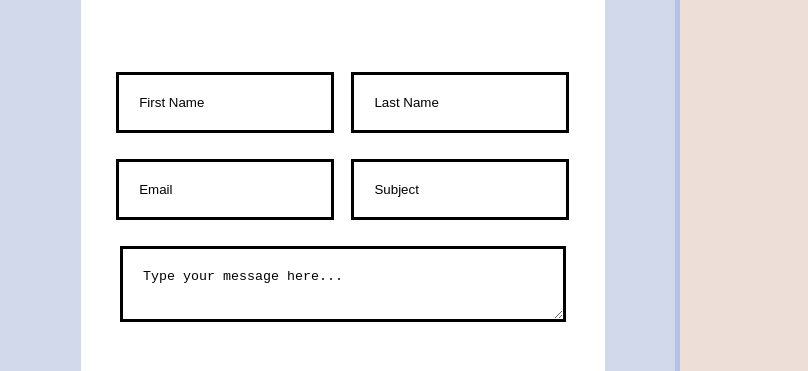
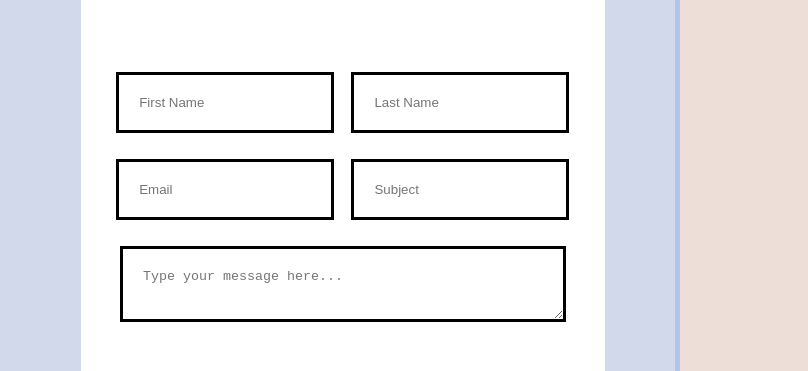
Before and after one commit to jtadrous/my-portfolio, a plain HTML site: page pages/contact.html in a window 1280 px wide. Shown: the part 337-708 px from the top of the page, 472-1280 px from the left. Drawn offline with Linux system fonts and the light colour scheme.

Commit message:
changed input values to placeholders

```diff
--- a/pages/contact.html
+++ b/pages/contact.html
@@ -45,11 +45,11 @@
             <h2>Get in Touch!</h2>
             <form method="POST" action="https://formspree.io/f/xyybalda">
                 <div class="inputs">
-                    <input type="text" id="fname" name="fname" value="First Name">&nbsp;&nbsp;
-                    <input type="text" id="lname" name="lname" value="Last Name"><br/><br/>
-                    <input type="email" id="email" name="email" value="Email">&nbsp;&nbsp;
-                    <input type="text" id="subject" name="subject" value="Subject"><br/><br/>
-                    <textarea id="message" name="message">Type your message here...</textarea><br/><br/>
+                    <input type="text" id="fname" name="fname" placeholder="First Name">&nbsp;&nbsp;
+                    <input type="text" id="lname" name="lname" placeholder="Last Name"><br/><br/>
+                    <input type="email" id="email" name="email" placeholder="Email">&nbsp;&nbsp;
+                    <input type="text" id="subject" name="subject" placeholder="Subject"><br/><br/>
+                    <textarea id="message" name="message" placeholder="Type your message here..."></textarea><br/><br/>
                 </div>
                 <div class="button">
                     <input type="submit" id="submit" value="Send">
```
